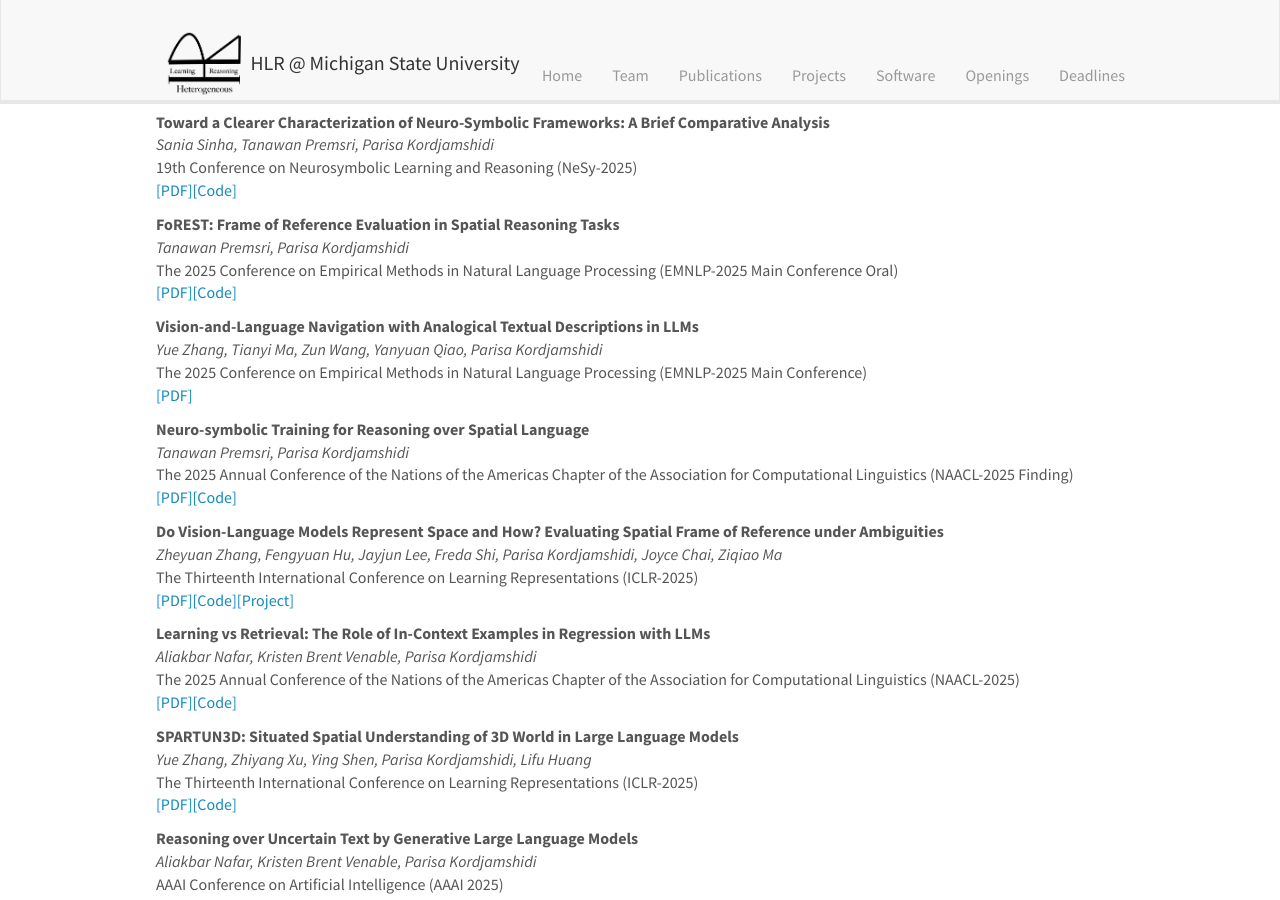
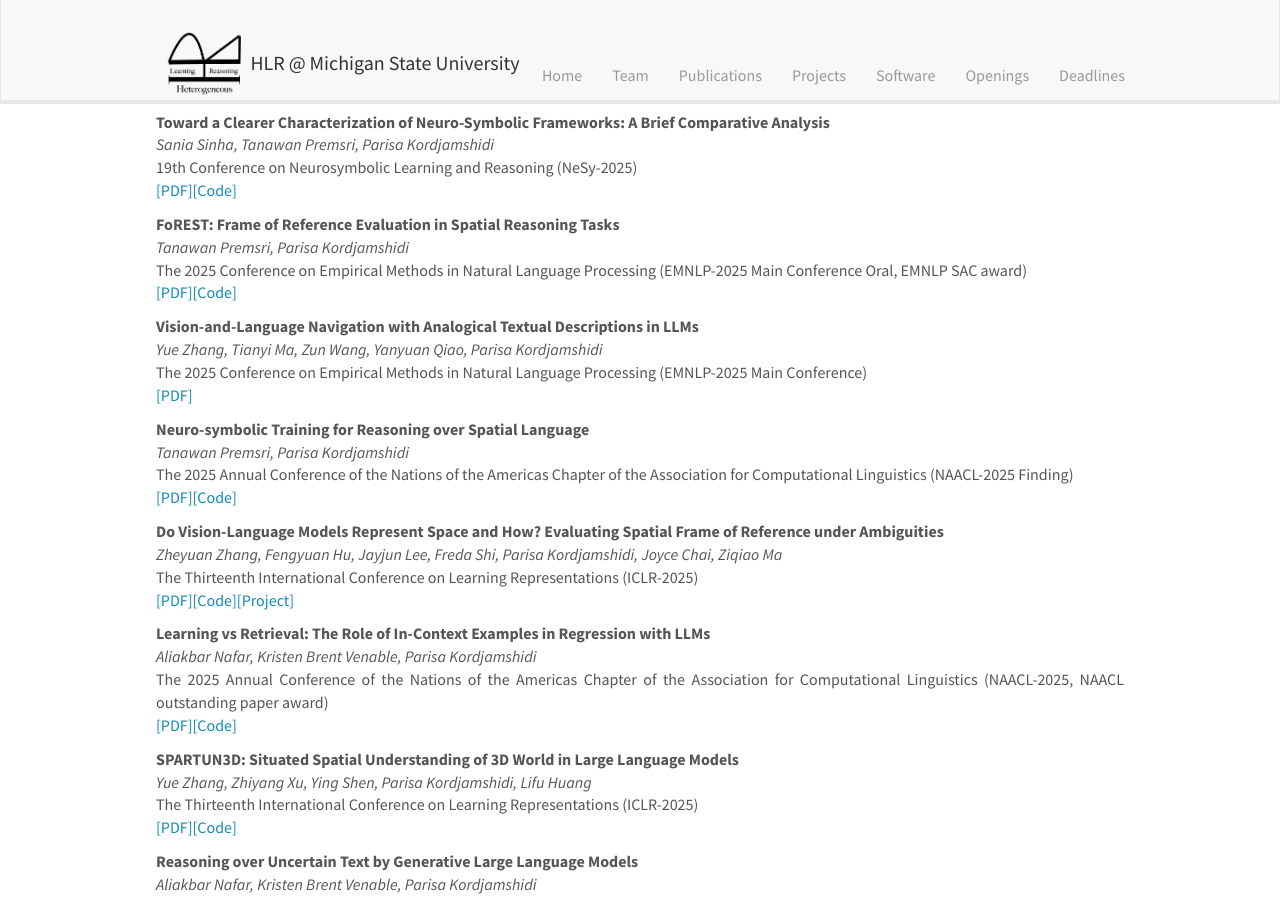
Before and after one commit to HLR/HLR.github.io, a Jekyll site: the page built from _pages/publications.md, in a window 1280 px wide and 900 px high, scrolled down 527 px. Built offline with Jekyll 4.4.1, drawn with Linux system fonts in a browser that asks for light colours; nearby versions of some CDN libraries.

Commit message:
update two pubs of awards

```diff
--- a/_data/publist.yml
+++ b/_data/publist.yml
@@ -65,7 +65,7 @@
 
 - title: "FoREST: Frame of Reference Evaluation in Spatial Reasoning Tasks"
   authors: Tanawan Premsri, Parisa Kordjamshidi
-  venue: The 2025 Conference on Empirical Methods in Natural Language Processing (EMNLP-2025 Main Conference Oral)
+  venue: The 2025 Conference on Empirical Methods in Natural Language Processing (EMNLP-2025 Main Conference Oral, EMNLP SAC award)
   year: 2025
   links:
     - url: https://arxiv.org/abs/2502.17775
@@ -107,7 +107,7 @@
 
 - title: "Learning vs Retrieval: The Role of In-Context Examples in Regression with LLMs"
   authors: Aliakbar Nafar, Kristen Brent Venable, Parisa Kordjamshidi
-  venue: The 2025 Annual Conference of the Nations of the Americas Chapter of the Association for Computational Linguistics (NAACL-2025)
+  venue: The 2025 Annual Conference of the Nations of the Americas Chapter of the Association for Computational Linguistics (NAACL-2025, NAACL outstanding paper award)
   year: 2025
   links:
     - url: https://aclanthology.org/2025.naacl-long.417/
```
